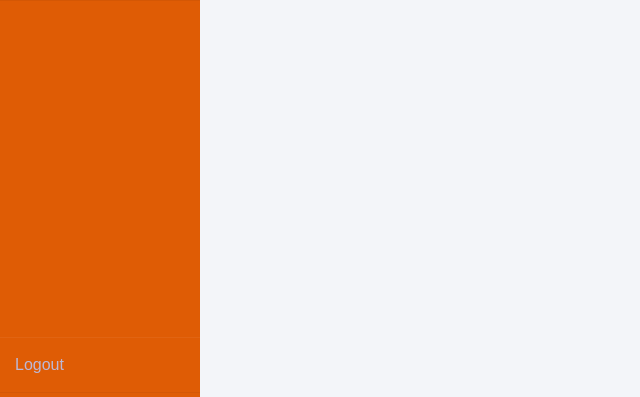
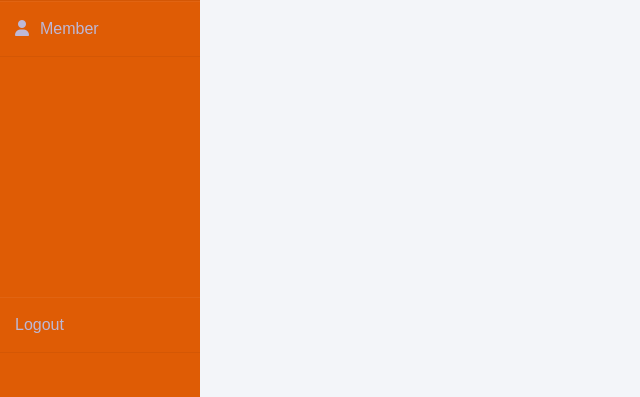
Before and after one commit to Rk-Thakur/fourthsemproject, a PHP site: page /admin/blog.php in a window 1280 px wide. Shown: the part 403-800 px from the top of the page, without its empty margins (0-640 px from the left). Run offline with PHP 8.4, Linux system fonts and the light colour scheme; a user stored in the database is signed in; data comes from the database, SQL or seed files in the repository; some libraries are stand-ins or nearby versions.

Commit message:
Finally Finished

```diff
--- a/admin/blog.php
+++ b/admin/blog.php
@@ -30,7 +30,8 @@ if(!isset($_SESSION['uname'])){
             <li><a href="gallery.php"><i class="fas fa-project-diagram"></i>Gallery</a></li>
             <li><a href="blog.php"><i class="fas fa-blog"></i>Blogs</a></li>
             <li><a href="contact.php"><i class="fas fa-address-book"></i>Contact</a></li>
-            <br><br><br><br><br><br><br><br><br><br><br><br><br><br>
+            <li><a href="member.php"><i class="fas fa-user"></i>Member</a></li>
+            <br><br><br><br><br><br><br><br><br><br>
             <li><a href="logout.php"><i class="fal fa-sign-out"></i>Logout</a></li>
           </ul>
 
--- a/admin/contact.php
+++ b/admin/contact.php
@@ -29,7 +29,8 @@ if(!isset($_SESSION['uname'])){
             <li><a href="gallery.php"><i class="fas fa-project-diagram"></i>Gallery</a></li>
             <li><a href="blog.php"><i class="fas fa-blog"></i>Blogs</a></li>
             <li><a href="contact.php"><i class="fas fa-address-book"></i>Contact</a></li>
-            <br><br><br><br><br><br><br><br><br><br><br><br><br><br>
+            <li><a href="member.php"><i class="fas fa-user"></i>Member</a></li>
+            <br><br><br><br><br><br><br><br><br><br>
             <li><a href="logout.php"><i class="fal fa-sign-out"></i>Logout</a></li>
           </ul>
 
--- a/admin/dashboard.php
+++ b/admin/dashboard.php
@@ -30,7 +30,8 @@ if(!isset($_SESSION['uname'])){
             <li><a href="gallery.php"><i class="fas fa-project-diagram"></i>Gallery</a></li>
             <li><a href="blog.php"><i class="fas fa-blog"></i>Blogs</a></li>
             <li><a href="contact.php"><i class="fas fa-address-book"></i>Contact</a></li>
-            <br><br><br><br><br><br><br><br><br><br><br><br><br><br>
+            <li><a href="member.php"><i class="fas fa-user"></i>Member</a></li>
+            <br><br><br><br><br><br><br><br><br><br>
             <li><a href="logout.php"><i class="fal fa-sign-out"></i>Logout</a></li>
           </ul>
 
--- a/admin/deletemember.php
+++ b/admin/deletemember.php
@@ -4,5 +4,4 @@ $id=$_REQUEST['id'];
 $query = "DELETE FROM registration WHERE id=$id";
 $result=mysqli_query($conn,$query);
 header ("Location: member.php");
-
 ?>
--- a/admin/gallery.php
+++ b/admin/gallery.php
@@ -30,7 +30,8 @@ if(!isset($_SESSION['uname'])){
             <li><a href="gallery.php"><i class="fas fa-project-diagram"></i>Gallery</a></li>
             <li><a href="blog.php"><i class="fas fa-blog"></i>Blogs</a></li>
             <li><a href="contact.php"><i class="fas fa-address-book"></i>Contact</a></li>
-            <br><br><br><br><br><br><br><br><br><br><br><br><br><br>
+            <li><a href="member.php"><i class="fas fa-user"></i>Member</a></li>
+            <br><br><br><br><br><br><br><br><br><br><br>
             <li><a href="logout.php"><i class="fal fa-sign-out"></i>Logout</a></li>
           </ul>
 
--- a/admin/member.php
+++ b/admin/member.php
@@ -29,7 +29,9 @@ if(!isset($_SESSION['uname'])){
             <li><a href="gallery.php"><i class="fas fa-project-diagram"></i>Gallery</a></li>
             <li><a href="blog.php"><i class="fas fa-blog"></i>Blogs</a></li>
             <li><a href="contact.php"><i class="fas fa-address-book"></i>Contact</a></li>
-            <br><br><br><br><br><br><br><br><br><br><br><br><br><br>
+            <li><a href="member.php"><i class="fas fa-user"></i>Member</a></li>
+
+            <br><br><br><br><br><br><br><br><br><br><br>
             <li><a href="logout.php"><i class="fal fa-sign-out"></i>Logout</a></li>
           </ul>
 
--- a/admin/trainer.php
+++ b/admin/trainer.php
@@ -29,7 +29,8 @@ if(!isset($_SESSION['uname'])){
             <li><a href="gallery.php"><i class="fas fa-project-diagram"></i>Gallery</a></li>
             <li><a href="blog.php"><i class="fas fa-blog"></i>Blogs</a></li>
             <li><a href="contact.php"><i class="fas fa-address-book"></i>Contact</a></li>
-            <br><br><br><br><br><br><br><br><br><br><br><br><br><br>
+            <li><a href="member.php"><i class="fas fa-user"></i>Member</a></li>
+            <br><br><br><br><br><br><br><br><br><br>
             <li><a href="logout.php"><i class="fal fa-sign-out"></i>Logout</a></li>
           </ul>
 
```
Also changed, not shown: register.php (line endings or trailing spaces).
